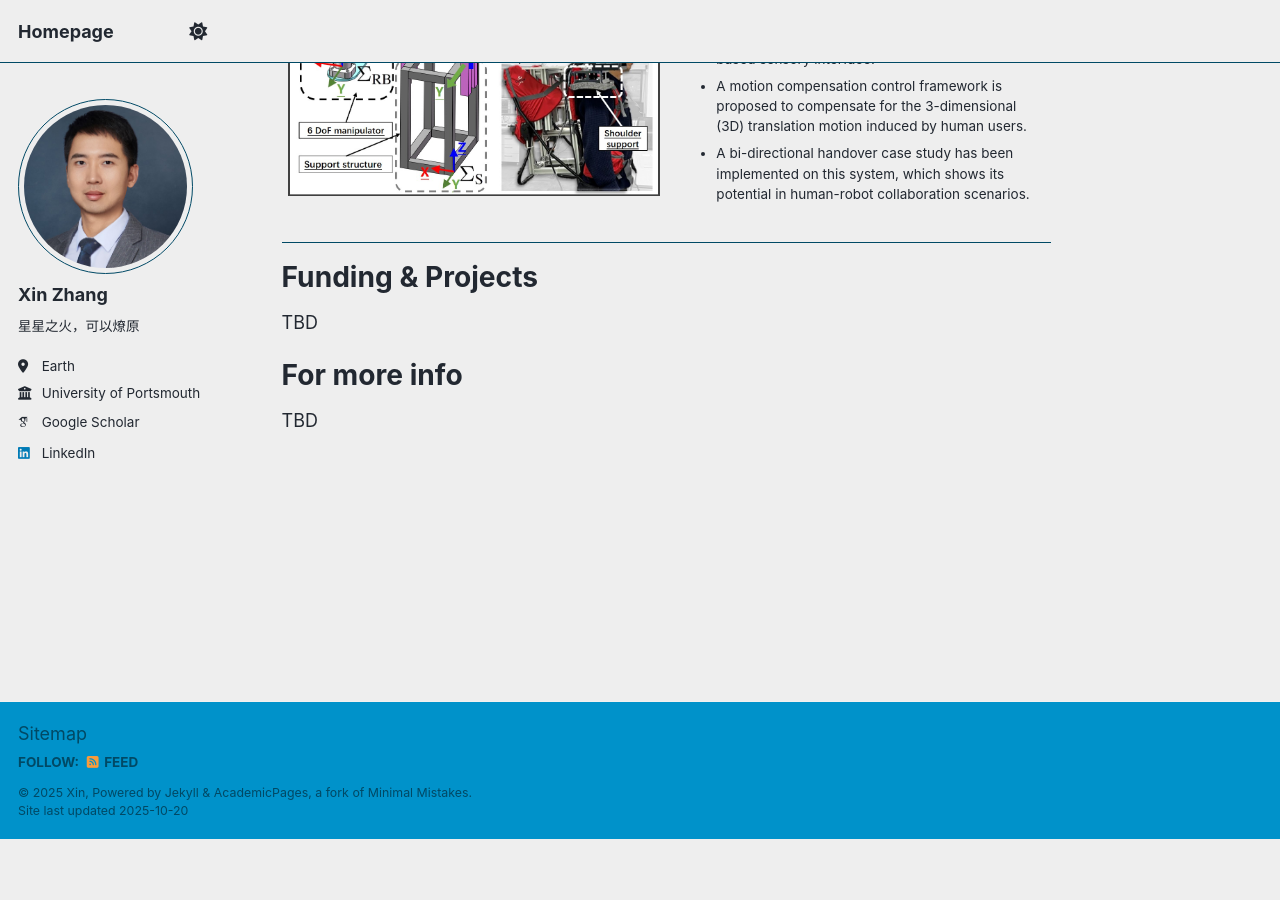
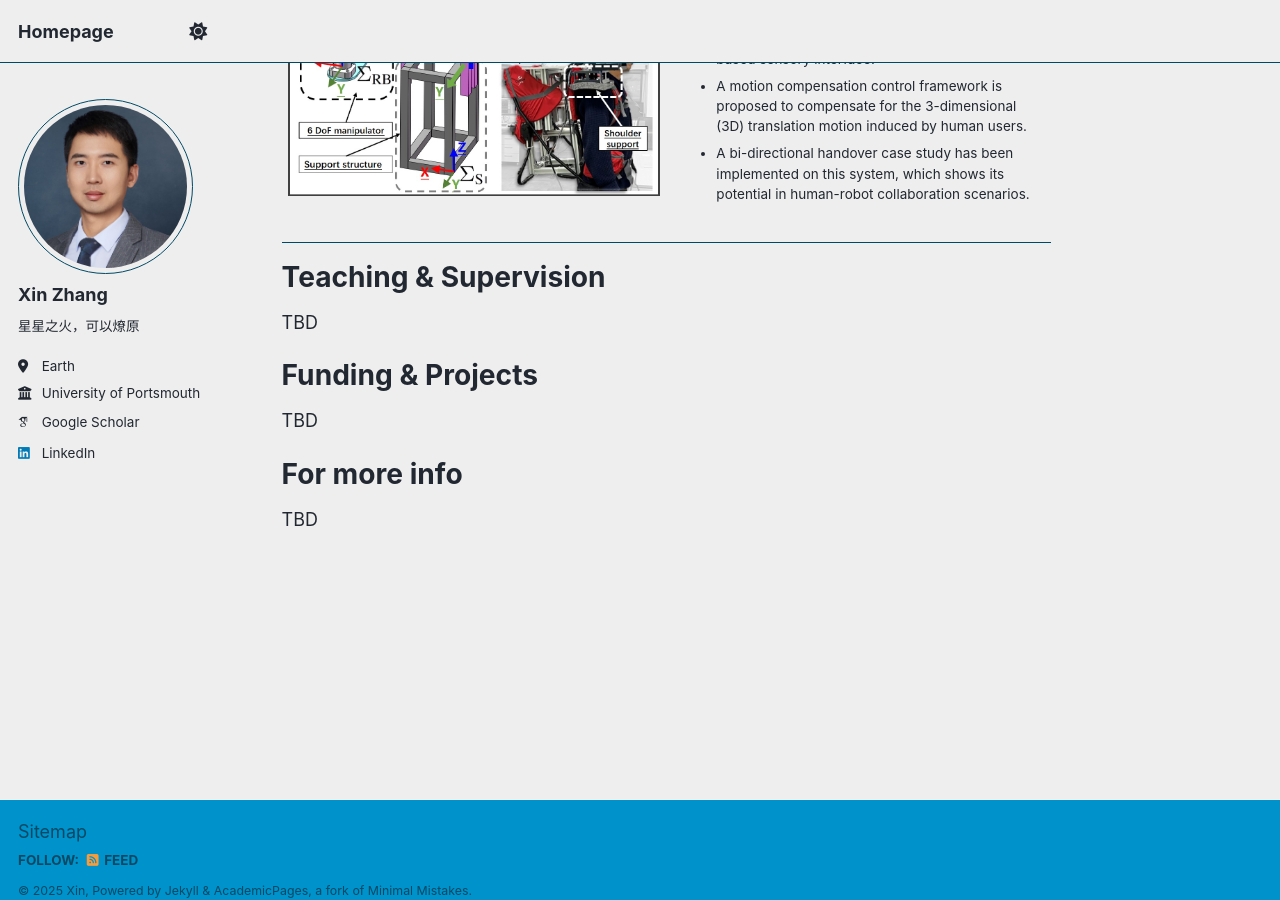
Before and after one commit to Mansion-ZX/Mansion-ZX.github.io, a Jekyll site: the page built from _pages/about.md, in a window 1280 px wide and 900 px high, scrolled down 3678 px. Built offline with Jekyll 4.4.1, drawn with Linux system fonts in a browser that asks for light colours; some web fonts are replaced; a script that is not in the unit is left out; before the commit the page ends 4517 px from its top, so only the background shows below that.

Commit message:
Update about.md

```diff
--- a/_pages/about.md
+++ b/_pages/about.md
@@ -122,6 +122,10 @@ Du, Y., **Zhang, X.***, Leonori, M., Balatti, P., Jin, J., Wang, Q., & Ajoudani,
 </table>
 ****
 
+Teaching & Supervision
+======
+TBD
+
 Funding & Projects
 ======
 TBD
```
